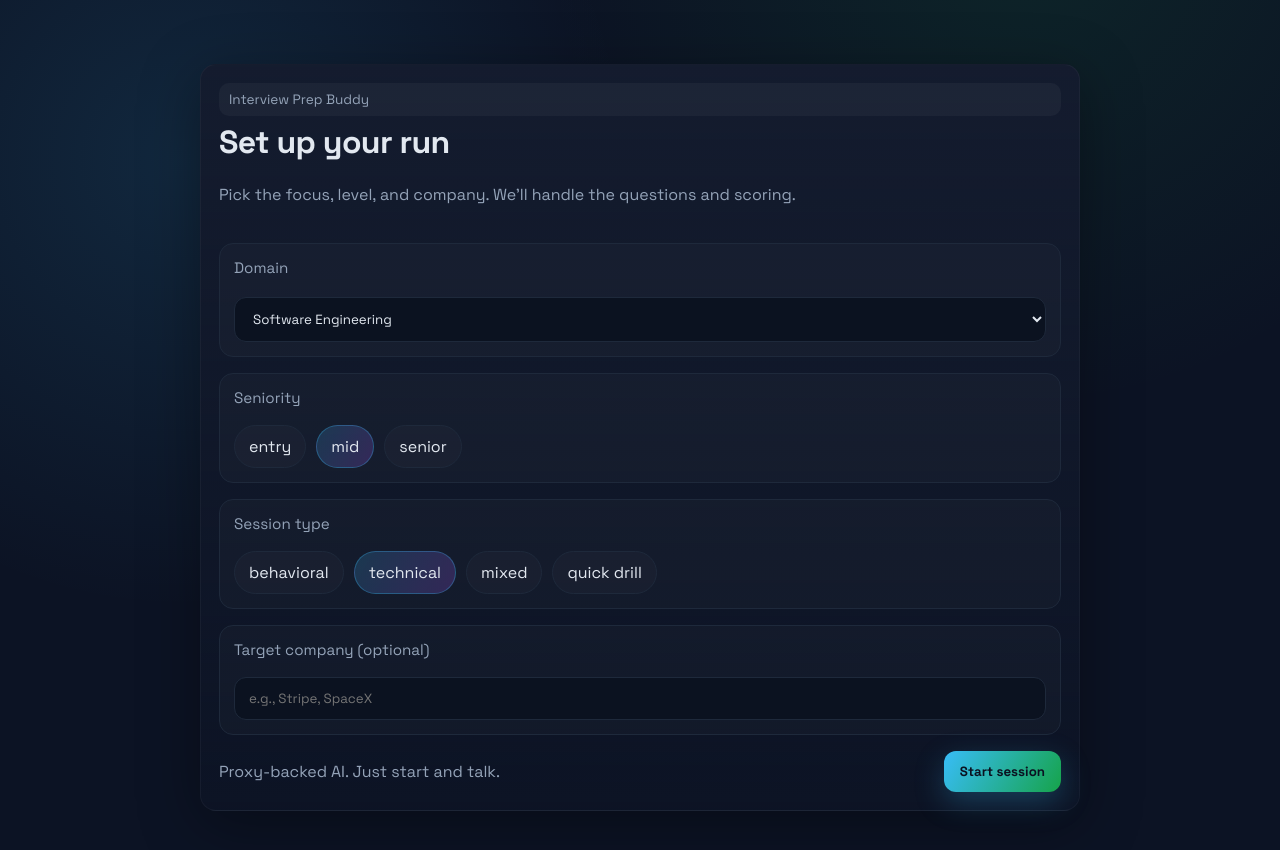
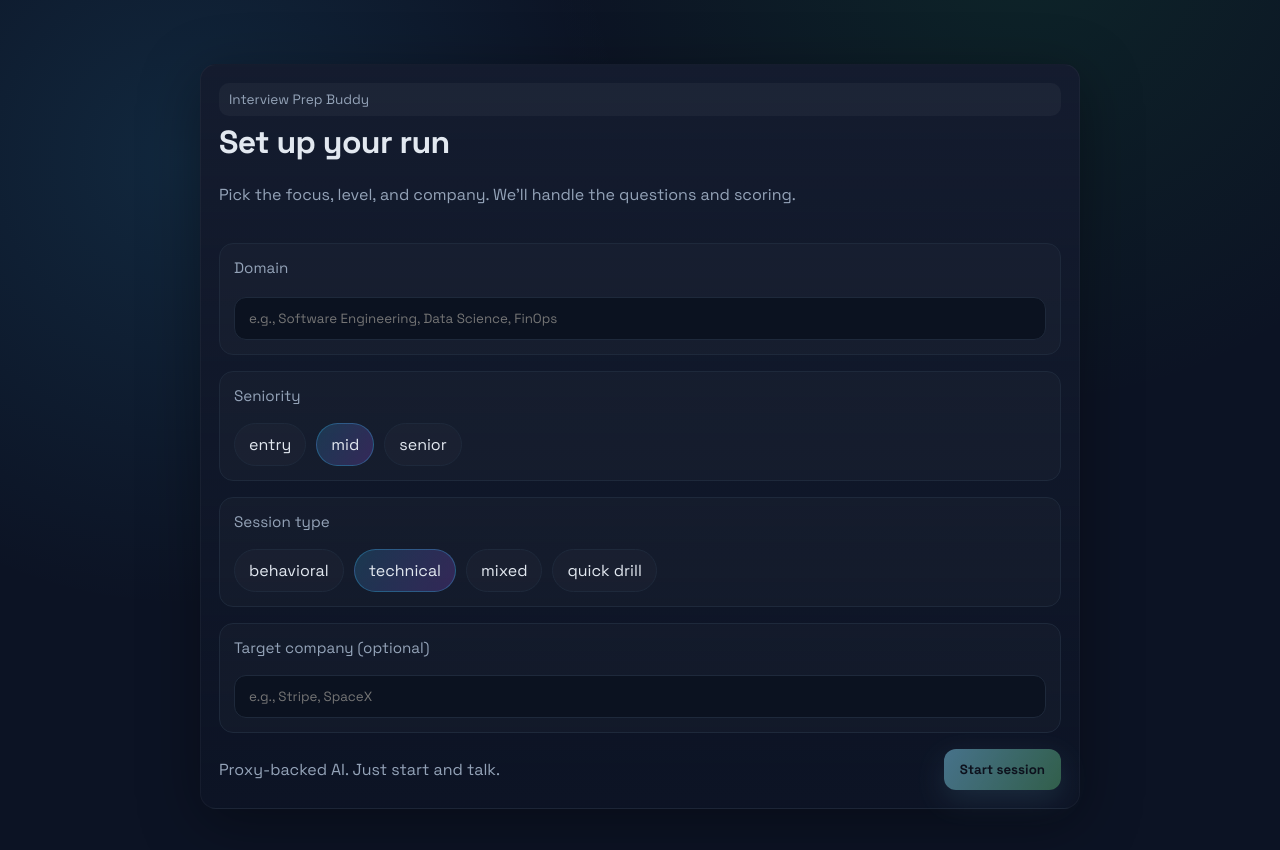
Before and after one commit to MalcolmDyer/Interview-Prep-Buddy, a React (Vite) app in the folder renderer/: page / in a window 1280 px wide. Shown: the top 850 px of the page. Built offline with nearby package versions, Linux system fonts and the light colour scheme.

Commit message:
domain name converted to dropdown to text input

```diff
--- a/renderer/src/pages/OnboardingPage.tsx
+++ b/renderer/src/pages/OnboardingPage.tsx
@@ -6,12 +6,11 @@ interface Props {
   lastSession: SessionRecord | null;
 }
 
-const domains = ['Software Engineering', 'Data Science', 'Product Management', 'Aerospace', 'Finance', 'Consulting'];
 const sessionTypes: SessionType[] = ['behavioral', 'technical', 'mixed', 'quick_drill'];
 const levels: ExperienceLevel[] = ['entry', 'mid', 'senior'];
 
 export default function OnboardingPage({ onStart, lastSession }: Props) {
-  const [domain, setDomain] = useState<string>(lastSession?.userProfile.domain || domains[0]);
+  const [domain, setDomain] = useState<string>(lastSession?.userProfile.domain || '');
   const [sessionType, setSessionType] = useState<SessionType>(lastSession?.userProfile.sessionType || 'technical');
   const [experienceLevel, setExperienceLevel] = useState<ExperienceLevel>(
     lastSession?.userProfile.experienceLevel || 'mid'
@@ -43,13 +42,12 @@ export default function OnboardingPage({ onStart, lastSession }: Props) {
       <form onSubmit={handleSubmit} className="stack" style={{ marginTop: 22, gap: 16 }}>
         <div className="surface stack" style={{ gap: 12 }}>
           <label>Domain</label>
-          <select value={domain} onChange={(e) => setDomain(e.target.value)}>
-            {domains.map((d) => (
-              <option key={d} value={d}>
-                {d}
-              </option>
-            ))}
-          </select>
+          <input
+            type="text"
+            value={domain}
+            onChange={(e) => setDomain(e.target.value)}
+            placeholder="e.g., Software Engineering, Data Science, FinOps"
+          />
         </div>
 
         <div className="surface">
```
